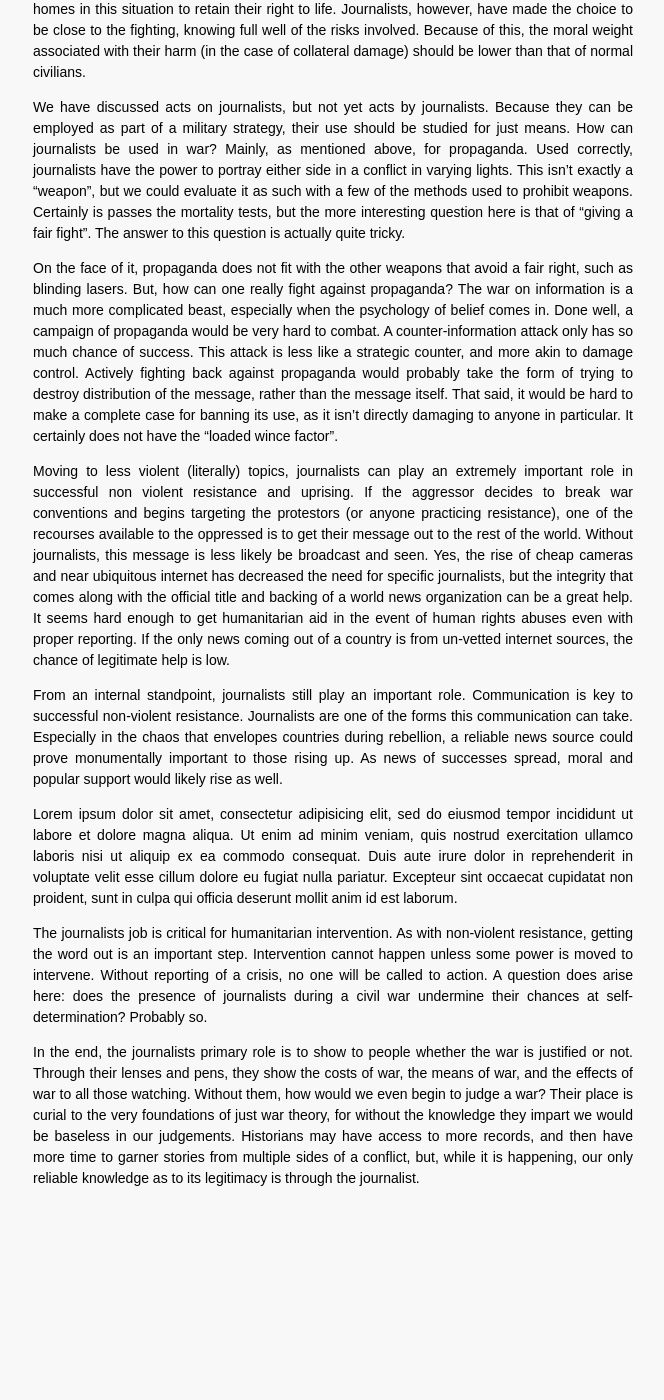
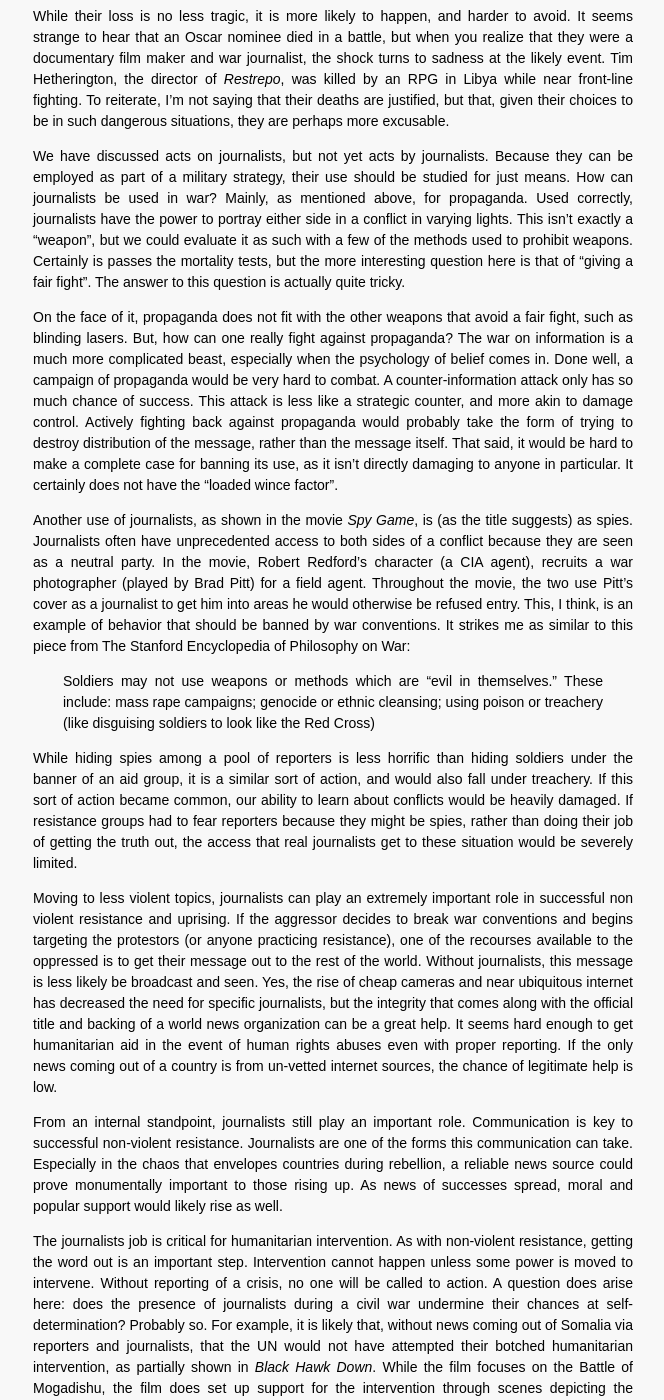
Before and after one commit to zacclark/zacclark.github.io, a Jekyll site: the page built from school/papers/_posts/2011-04-29-war-and-journalism.markdown, in a window 1280 px wide and 1400 px high, scrolled down 1080 px. Shown: the whole window, without its empty margins (307-971 px from the left). Built offline with Jekyll 4.4.1, drawn with Linux system fonts in a browser that asks for light colours; Markdown is read by kramdown in place of the engine named in the settings; before the commit the page ends 2283 px from its top, so only the background shows below that; some of the changed text lies outside the part shown.

Commit message:
Add War & Journalism paper.

```diff
--- a/school/papers/_posts/2011-04-29-war-and-journalism.markdown
+++ b/school/papers/_posts/2011-04-29-war-and-journalism.markdown
@@ -1,14 +1,12 @@
 ---
 layout: paper
-title: War & Journalism
+title: War & Journalism (Film Paper)
 author: Zachary Clark
 ---
 
-# DRAFT
+Journalists play an interesting role in the morality of war. Certainly their impact needs to be addressed within areas of non-combatant immunity, collateral harm, just means (use of journalists as military strategy), non-violent resistance, and humanitarian intervention.
 
-Journalists play an interesting role in the morality of war. Certainly, their impact needs to be addressed within areas of non-combatant immunity, collateral harm, just means (use of journalists as military strategy), non-violent resistance, terrorism, and humanitarian intervention.
-
-First off, we shall look at non-combatant immunity. Where does the embedded journalist fall in this classification? Certainly they are not a normal combatants. They are not soldiers, they do not try to harm (directly) either side. If we're working with the traditional bipolar view, there would be no argument here. But, I think it is worth the investigation into where they lie along a spectrum from morally guilty (combatant) to morally innocent (civilian). There has been some discussion in our class of widening the scope of "combatant" to include those responsible for the war, such as politicians. If this were expanded, it would probably look something like the following (from most guilt to least):
+First off, we shall look at non-combatant immunity. Where does the embedded journalist fall in this classification? Certainly they are not normal combatants. They are not soldiers, they do not try to harm (directly) either side. If we're working with the traditional bipolar view, there would be no argument here. But, I think it is worth the investigation into where they lie along a spectrum from morally guilty (combatant) to morally innocent (civilian). There has been some discussion in our class of widening the scope of "combatant" to include those responsible for the war, such as politicians. If this were expanded, it would probably look something like the following (from most guilt to least):
 
 - __Front-line soldier__: They are directly involved in active fighting. They are _by definition_ the closest to a "combatant".
 - __Support field soldier__ _(artillery, driver, radio-operator, etc)_: They are also involved in active fighting, but in a supporting role.
@@ -25,26 +23,49 @@
 
 Once we realize that journalists are covered by non-combatant immunity, there are still issues to be addressed regarding collateral harm. Because war journalists (specifically ones embedded with troops) deliberately put themselves in harms way, their deaths as a result of collateral harm should be dealt with differently than civilians. In the case of civilians, part of the issue with their death is (in many cases), they have no choice about being in the situation. Consider the case where military forces take shelter within a civilian apartment building. The residents have no say in this. They cannot make the soldiers leave, nor should they be required to abandon their homes in this situation to retain their right to life. Journalists, however, have made the choice to be close to the fighting, knowing full well of the risks involved. Because of this, the moral weight associated with their harm (in the case of collateral damage) should be lower than that of normal civilians.
 
+While their loss is no less tragic, it is more likely to happen, and harder to avoid. It seems strange to hear that an Oscar nominee died in a battle, but when you realize that they were a documentary film maker and war journalist, the shock turns to sadness at the likely event. Tim Hetherington, the director of _Restrepo_, was killed by an RPG in Libya while near front-line fighting. To reiterate, I'm not saying that their deaths are justified, but that, given their choices to be in such dangerous situations, they are perhaps more excusable.
+
 <!-- ## just means (use of journalists as military strategy) -->
 
 We have discussed acts on journalists, but not yet acts by journalists. Because they can be employed as part of a military strategy, their use should be studied for just means. How can journalists be used in war? Mainly, as mentioned above, for propaganda. Used correctly, journalists have the power to portray either side in a conflict in varying lights. This isn't exactly a "weapon", but we could evaluate it as such with a few of the methods used to prohibit weapons. Certainly is passes the mortality tests, but the more interesting question here is that of "giving a fair fight". The answer to this question is actually quite tricky.
 
-On the face of it, propaganda does not fit with the other weapons that avoid a fair right, such as blinding lasers. But, how can one really fight against propaganda? The war on information is a much more complicated beast, especially when the psychology of belief comes in. Done well, a campaign of propaganda would be very hard to combat. A counter-information attack only has so much chance of success. This attack is less like a strategic counter, and more akin to damage control. Actively fighting back against propaganda would probably take the form of trying to destroy distribution of the message, rather than the message itself. That said, it would be hard to make a complete case for banning its use, as it isn't directly damaging to anyone in particular. It certainly does not have the "loaded wince factor".
+On the face of it, propaganda does not fit with the other weapons that avoid a fair fight, such as blinding lasers. But, how can one really fight against propaganda? The war on information is a much more complicated beast, especially when the psychology of belief comes in. Done well, a campaign of propaganda would be very hard to combat. A counter-information attack only has so much chance of success. This attack is less like a strategic counter, and more akin to damage control. Actively fighting back against propaganda would probably take the form of trying to destroy distribution of the message, rather than the message itself. That said, it would be hard to make a complete case for banning its use, as it isn't directly damaging to anyone in particular. It certainly does not have the "loaded wince factor".
+
+Another use of journalists, as shown in the movie _Spy Game_, is (as the title suggests) as spies. Journalists often have unprecedented access to both sides of a conflict because they are seen as a neutral party. In the movie, Robert Redford's character (a CIA agent), recruits a war photographer (played by Brad Pitt) for a field agent. Throughout the movie, the two use Pitt's cover as a journalist to get him into areas he would otherwise be refused entry. This, I think, is an example of behavior that should be banned by war conventions. It strikes me as similar to this piece from The Stanford Encyclopedia of Philosophy on War:
+
+> Soldiers may not use weapons or methods which are "evil in themselves." These include: mass rape campaigns; genocide or ethnic cleansing; using poison or treachery (like disguising soldiers to look like the Red Cross)
+
+While hiding spies among a pool of reporters is less horrific than hiding soldiers under the banner of an aid group, it is a similar sort of action, and would also fall under treachery. If this sort of action became common, our ability to learn about conflicts would be heavily damaged. If resistance groups had to fear reporters because they might be spies, rather than doing their job of getting the truth out, the access that real journalists get to these situation would be severely limited.
+
+<!-- ## terrorism (ish) -->
+
 
 <!-- ## non-violent resistance -->
 
-Moving to less violent (literally) topics, journalists can play an extremely important role in successful non violent resistance and uprising. If the aggressor decides to break war conventions and begins targeting the protestors (or anyone practicing resistance), one of the recourses available to the oppressed is to get their message out to the rest of the world. Without journalists, this message is less likely be broadcast and seen. Yes, the rise of cheap cameras and near ubiquitous internet has decreased the need for specific journalists, but the integrity that comes along with the official title and backing of a world news organization can be a great help. It seems hard enough to get humanitarian aid in the event of human rights abuses even with proper reporting. If the only news coming out of a country is from un-vetted internet sources, the chance of legitimate help is low.
+Moving to less violent topics, journalists can play an extremely important role in successful non violent resistance and uprising. If the aggressor decides to break war conventions and begins targeting the protestors (or anyone practicing resistance), one of the recourses available to the oppressed is to get their message out to the rest of the world. Without journalists, this message is less likely be broadcast and seen. Yes, the rise of cheap cameras and near ubiquitous internet has decreased the need for specific journalists, but the integrity that comes along with the official title and backing of a world news organization can be a great help. It seems hard enough to get humanitarian aid in the event of human rights abuses even with proper reporting. If the only news coming out of a country is from un-vetted internet sources, the chance of legitimate help is low.
 
 From an internal standpoint, journalists still play an important role. Communication is key to successful non-violent resistance. Journalists are one of the forms this communication can take. Especially in the chaos that envelopes countries during rebellion, a reliable news source could prove monumentally important to those rising up. As news of successes spread, moral and popular support would likely rise as well.
 
-<!-- ## terrorism -->
-
-Lorem ipsum dolor sit amet, consectetur adipisicing elit, sed do eiusmod tempor incididunt ut labore et dolore magna aliqua. Ut enim ad minim veniam, quis nostrud exercitation ullamco laboris nisi ut aliquip ex ea commodo consequat. Duis aute irure dolor in reprehenderit in voluptate velit esse cillum dolore eu fugiat nulla pariatur. Excepteur sint occaecat cupidatat non proident, sunt in culpa qui officia deserunt mollit anim id est laborum.
-
 <!-- ## humanitarian intervention & self determination. -->
 
-The journalists job is critical for humanitarian intervention. As with non-violent resistance, getting the word out is an important step. Intervention cannot happen unless some power is moved to intervene. Without reporting of a crisis, no one will be called to action. A question does arise here: does the presence of journalists during a civil war undermine their chances at self-determination? Probably so.
+The journalists job is critical for humanitarian intervention. As with non-violent resistance, getting the word out is an important step. Intervention cannot happen unless some power is moved to intervene. Without reporting of a crisis, no one will be called to action. A question does arise here: does the presence of journalists during a civil war undermine their chances at self-determination? Probably so. For example, it is likely that, without news coming out of Somalia via reporters and journalists, that the UN would not have attempted their botched humanitarian intervention, as partially shown in _Black Hawk Down_. While the film focuses on the Battle of Mogadishu, the film does set up support for the intervention through scenes depicting the disregard for human rights shown by the forces in power. However, the movie does not mention any of the issue around interfering in an ongoing civil war. Likely, had their not been journalistic evidence of the atrocities, the UN would not have sent in peacekeepers.
+
+Another issue journalists have to face around war is that of competing representations of the conflict. Often, dramatized takes on a battle (such as television or movies) gain more viewership than factual reports. For example, the film _The Hurt Locker_ has received some negative reactions from veterans for its portrayal of soldiers:
+
+> "The Hurt Locker tries to articulate that experience, but those of us who have served in the military couldn't help but be distracted by a litany of inaccuracies that reveal not only a lack of research, but ultimately respect for the American military...The scene with Jeremy Renner's character sneaking off base to chase a boy he is worried about is as fictional as Jason Bourne and is not representative of the real military experience in Iraq...his is not indicative of those of us who served there. The men in my platoon followed rules and orders" (#5)
+
+It seems irresponsible for people who have their opinions based off of these fictional accounts of war, rather than on the factual reports and documentaries, like _Restrepo_. Those journalists working on getting the news out have a commitment to spreading the truth of the situation, not a sensationalized depiction of war meant to make money.
 
 <!-- extra / conclusion -->
 
 In the end, the journalists primary role is to show to people whether the war is justified or not. Through their lenses and pens, they show the costs of war, the means of war, and the effects of war to all those watching. Without them, how would we even begin to judge a war? Their place is curial to the very foundations of just war theory, for without the knowledge they impart we would be baseless in our judgements. Historians may have access to more records, and then have more time to garner stories from multiple sides of a conflict, but, while it is happening, our only reliable knowledge as to its legitimacy is through the journalist.
+
+Often, they also bring a level of humanity and "close-to-home" relativism to conflicts, showing readers or viewers the people at the heart of conflicts. It can be easy to get lost in the statistics of war, without realizing that, on either side, it really is _people_ shooting at other _people_. Journalists can help us see this; help us see that our soldiers don't make up a faceless war machine; that those we fight are people with families and friends and lives.
+
+# Sources
+
+1. Black Hawk Down (2001), Dir: Ridley Scott
+2. Restrepo (2010), Dir: Tim Hetherington, Sebastian Junger
+3. Spy Game (2001), Dir: Tony Scott
+4. The Hurt Locker (2008), Dir: Kathryn Bigelow
+5. Newsweek: When Cin&eacute;ma V&eacute;rit&eacute; Isn&rsquo;t (http://www.newsweek.com/2010/02/23/when-cin-ma-v-rit-isn-t.html)
```
